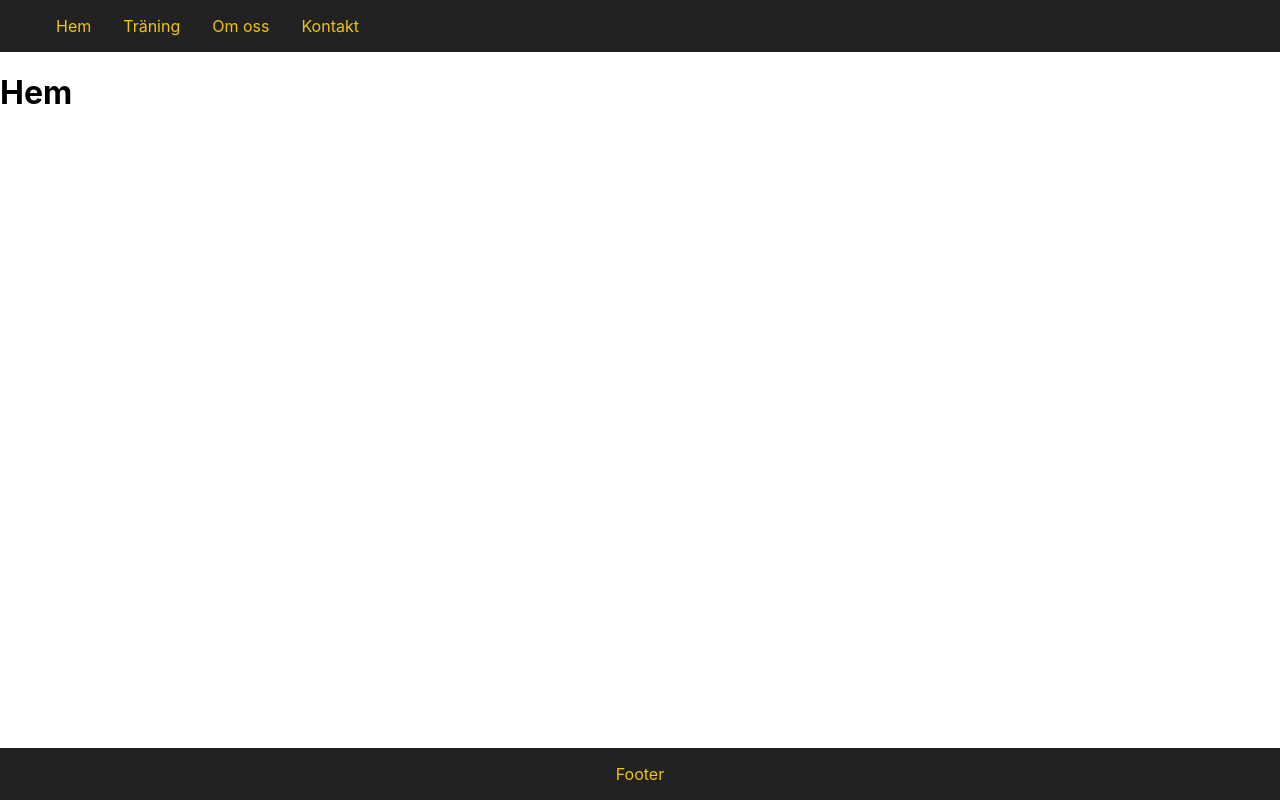
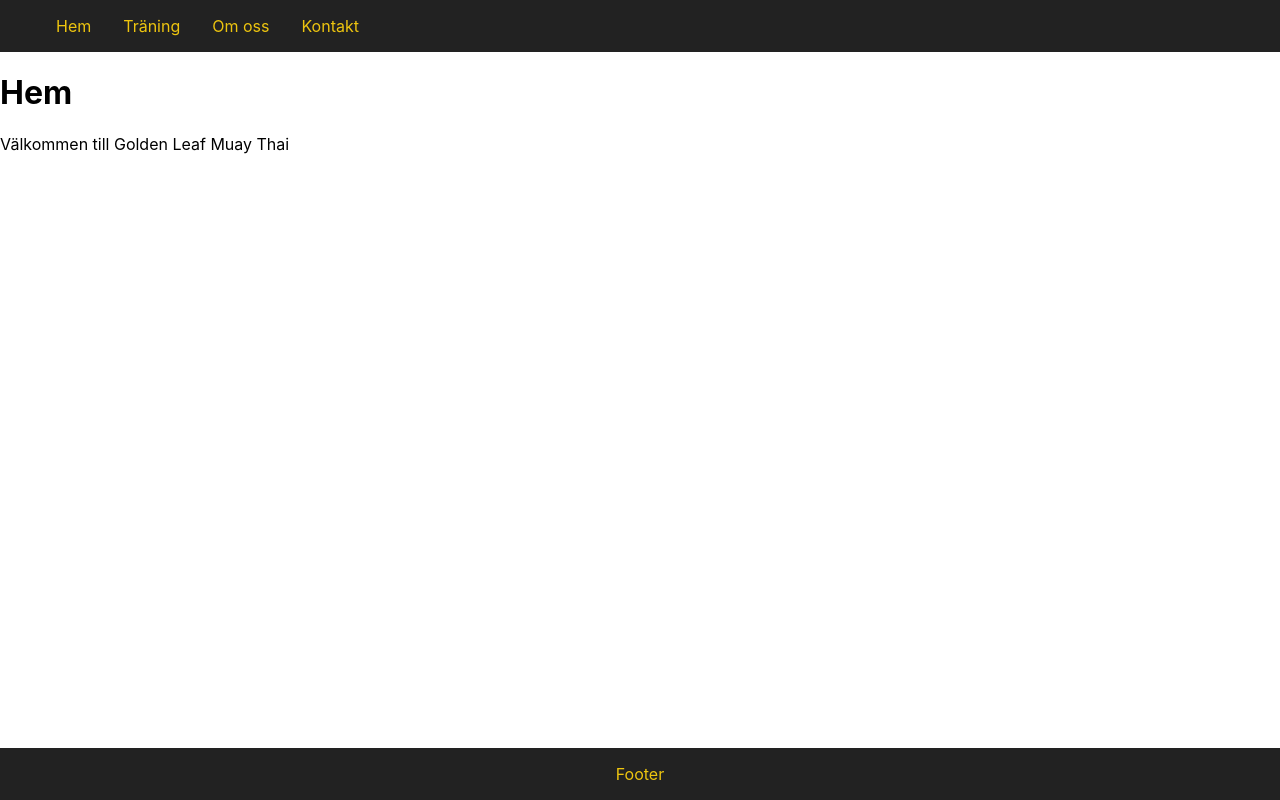
Before and after one commit to cedrikvonheiroth/golden, a React (Create React App) app: page / in a window 1280 px wide. Built offline with nearby package versions, Linux system fonts and the light colour scheme.

Commit message:
added p-tag

```diff
--- a/src/pages/Hem.js
+++ b/src/pages/Hem.js
@@ -4,6 +4,7 @@
     return (
         <div>
             <h1>Hem</h1>
+            <p>Välkommen till Golden Leaf Muay Thai</p>
         </div>
     )
 }
```
